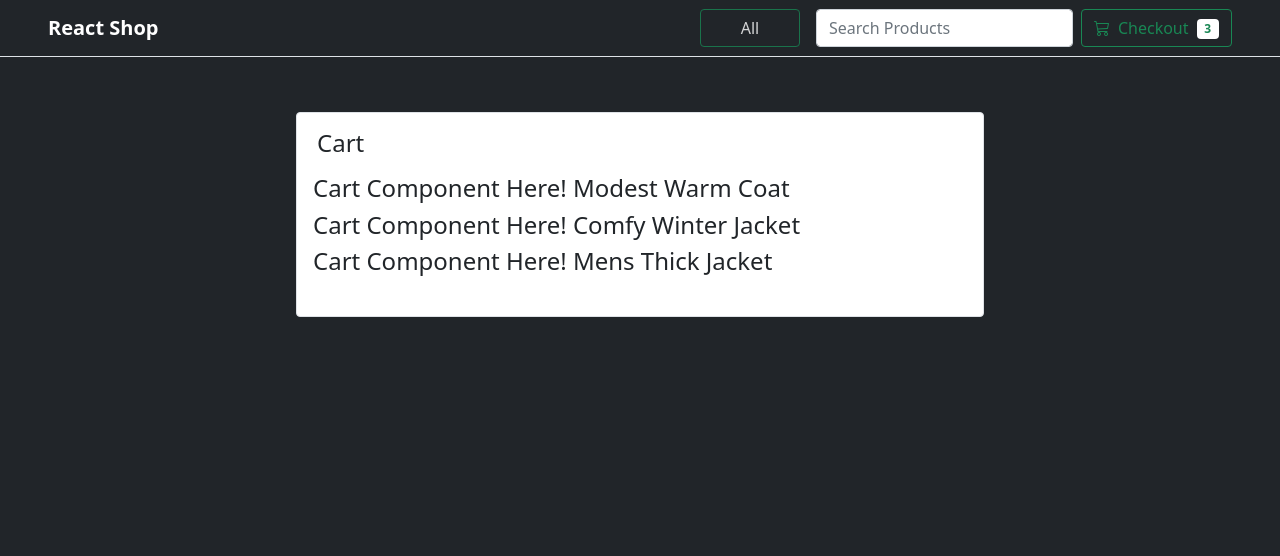
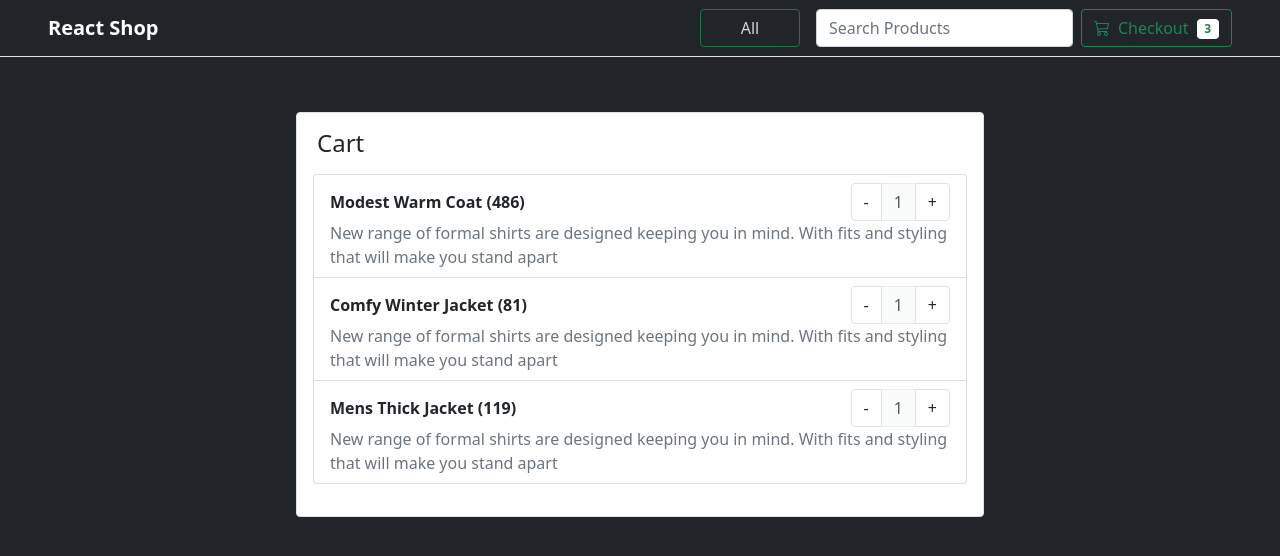
Before and after one commit to SaxenaNikhil/react-shop, a React (Create React App) app: page /cart in a window 1280 px wide. Shown: the top 556 px of the page. Built offline with nearby package versions, Linux system fonts and the light colour scheme.

Commit message:
Working on the cart item component

```diff
--- /dev/null
+++ b/src/components/cart/cartItem.jsx
@@ -0,0 +1,16 @@
+export default function CartItem({item={}}) {
+    return (
+        <li className="list-group-item">
+            <div className="my-0 d-flex justify-content-between align-items-center">
+                <span className="fw-bolder fs-6 me-auto">{item.name} ({item.price})</span>
+
+                <div className="btn-group">
+                    <button className="btn border">-</button>
+                    <button className="btn btn-light border" disabled>1</button>
+                    <button className="btn border">+</button>
+                </div>
+            </div>
+            <p className="text-muted mb-0 col-3 description w-100">{item.description}</p>
+        </li>
+    )
+}
--- a/src/pages/Cart.jsx
+++ b/src/pages/Cart.jsx
@@ -1,3 +1,4 @@
+import CartItem from "../components/cart/cartItem";
 import NoContent from "../components/extra/NoContent";
 import data from "../data";
 
@@ -13,9 +14,7 @@ export default function Cart() {
                 <div id="cart" className="border p-3 bg-white text-dark my-3 my-md-0 rounded">
                     <h4 className="mb-3 px-1">Cart</h4>
                     <ul className="list-group mb-3 cart-list">
-                        {items.map((item) => (
-                            <h4 key={item.id}>Cart Component Here! {item.name}</h4>
-                        ))}
+                        {items.map((i) => <CartItem key={i.id} item={i} />)}
                         {/* Cart Numbers */}
                         {/* Cart Button */}
                     </ul>
```
Also changed, not shown: src/components/cart/CartBuyButton.jsx (added), src/components/cart/CartNumbers.jsx (added).
